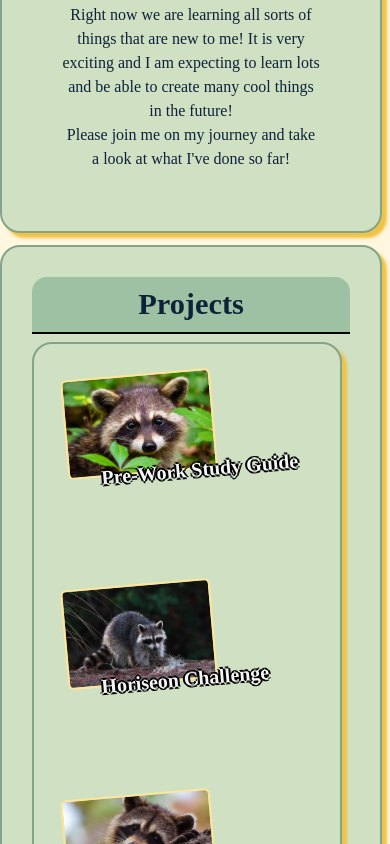
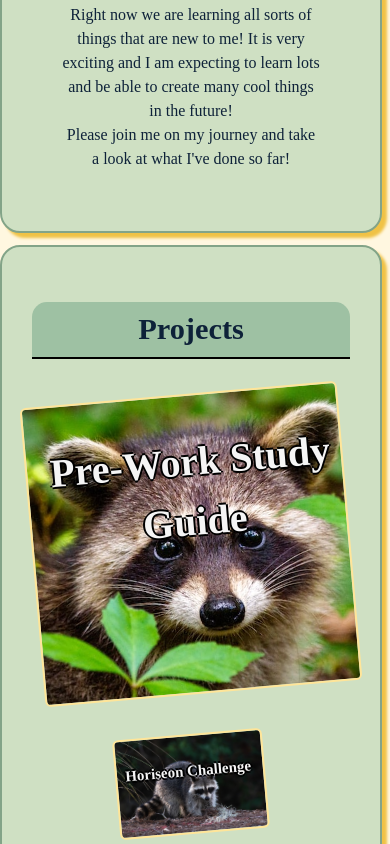
Before and after one commit to jaychan0125/Joyces-Portfolio, a plain HTML site: page index.html in a window 390 px wide. Shown: the part 1156-2000 px from the top of the page. Drawn offline with Linux system fonts and the light colour scheme.

Commit message:
adjusted first project image to be larger than the rest, also added a hover transition fade and active shadow

```diff
--- a/Assets/css/style.css
+++ b/Assets/css/style.css
@@ -1,3 +1,10 @@
+:root {
+    --raccys: "🦝";
+    --main-font-color: #0E2239;
+    --active-shadow: 5px 5px 3px #F0C245;
+
+}
+
 * {
     box-sizing: border-box;
     padding: 0;
@@ -32,15 +39,15 @@ h1 {
     content: "🦝✨";
 }
 
-nav ul {
+/* turns the navigation bar into a horizontal BAR */
+.nav-buttons {
     display: flex;
-    flex-direction: row;
     justify-content: space-between;
     list-style-type: none;
     font-weight: bolder;
 }
 
-nav ul li {
+.nav-buttons li {
     padding: 15px;
     font-size: 20px;
 }
@@ -58,34 +65,37 @@ https://codepen.io/halink0803/pen/qdVXqm */
     100% { transform: translateY(0); }
 } */
 
-a:link {
-    color: #0E2239;
+/* personally, I don't like when the colors change, so this is to keep them uniform */
+.nav-buttons a:link {
+    color: var(--main-font-color);
 }
 
-a:visited {
-    color: #0E2239;
+.nav-buttons a:visited {
+    color: var(--main-font-color);
 }
 
-a:hover {
+/* when hovering over navigation links, raccoons come help locate which link you're hovering over and the colour changes */
+.nav-buttons a:hover {
     color: #7F9C96;
     /* animation-name: bounce;
     animation-duration: 3s; */
 }
-a:hover::before {
-    content: "🦝";
+
+.nav-buttons a:hover::before {
+    content: var(--raccys);
 }
 
-a:hover::after {
-    content: "🦝";
+.nav-buttons a:hover::after {
+    content: var(--raccys);
 }
 
-a:active {
+/* when clicking on a link, a shadow appears under the selected link */
+.nav-buttons a:active {
     text-shadow: 2px 3px 3px orange;
 }
 
 figure {
     height: 300px;
-    width: 100%;
     background-image: url(../images/jaimy-van-kessel-mNIKfeyj3U4-unsplash.jpg);
     background-size: cover;
     background-position-x: center;
@@ -96,20 +106,20 @@ figure {
 section {
     height: 20%;
     padding: 30px;
-    color: #0E2239;
+    color: var(--main-font-color);
     background-color: #CFE0C3;
     border: solid 2px #83A488;
     border-radius: 20px;
     margin: 8px 8px 12px 0;
-    box-shadow: 5px 5px 3px #F0C245;
+    box-shadow: var(--active-shadow);
     display: flex;
-    flex-direction: row;
     align-items: center;
     gap: 15px
 }
 
 section h2 {
     width: 200px;
+    text-align: center;
     padding: 80px 80px 80px 50px;
     border-right: 2px solid black;
     font-size: 190%;
@@ -125,11 +135,11 @@ section p {
     height: 250px;
     width: 250px;
     border-radius: 20px;
+    object-fit: cover;
 }
 
-#projects ul {
-    width: 100%;
-    justify-content: space-evenly;
+#projects {
+    padding: 55px 30px 40px;
 }
 
 .project-list {
@@ -139,22 +149,14 @@ section p {
     align-items: center;
     align-content: space-around;
     list-style-type: none;
-    gap: 10px;
+    gap: 40px;
 
 }
 
 .boxes {
     width: 250px;
     height: 200px;
-    /* transform: rotate(-5deg);     */
     position: relative;
-}
-
-
-.boxes a {
-    color: whitesmoke;
-    /* text-align: center; */
-
 }
 
 .boxes img {
@@ -167,14 +169,21 @@ section p {
     border: 2px solid #ffe599;
     border-radius: 6px;
     transform: rotate(-5deg);
+    transition: opacity 0.5 ease-in;
 }
 
+.boxes img:hover {
+    opacity: .3;
+}
+
+.boxes img:active {
+    box-shadow: var(--active-shadow);
+}
 
 .proj-caption {
     position: absolute;
     top: 40%;
     left: 15%;
-    text-align: center;
     font-size: 20px;
     font-weight: 900;
     text-shadow: -2px 0 black, 0 2px black, 2px 0 black, 0 -2px black;
@@ -182,16 +191,41 @@ section p {
     transform: rotate(-5deg);
 }
 
-/* not working */
-.project-list ul:first-child {
-    width: 100%;
-    height: 50%;
-    font-size: 40px;
+.proj-caption:hover::before {
+    content: var(--raccys);
 }
 
-/* header and navigation bar stack for mobile screens with a display of 600px width or smaller */
+.proj-caption:hover::after {
+    content: var(--raccys);
+}
+
+/* makes the first project box bigger */
+.boxes:first-child {
+    width: 100%;
+    height: 300px;
+}
+
+#proj1 img:first-child {
+    width: 100%;
+    height: 300px;
+}
+
+#proj1 .proj-caption {
+    font-size: 40px;
+    position: static;
+    text-align: center;
+    padding-top: 12%;
+}
+
+/* for screens with a display of 600px width or smaller */
 @media screen and (max-width: 600px) {
-    header nav ul {
+    /* headers and navigation bar stack */
+    header {
+        display: block;
+        text-align: center;
+    }
+
+    .nav-buttons {
         display: block;
         text-align: center;
     }
@@ -207,10 +241,17 @@ section p {
         border-right: transparent;
         border-bottom: 2px solid black;
         border-radius: 15px 15px 0 0;
+        justify-content: center;
     }
 
     .my-pic {
         padding-top: 10px;
+    }
+
+    /* resizing project boxes for smaller screen */
+    .boxes {
+        width: 150px;
+        height: 100px;
     }
 
     .boxes img {
@@ -218,5 +259,28 @@ section p {
         height: 100px;
     }
 
+    .proj-caption {
+        font-size: 15px;
+        top: 26%;
+        left: 6%;
+    }
 
+    /* makes the first project box bigger */
+    .boxes:first-child {
+        margin-top: 35px;
+        width: 100%;
+        height: 300px;
+    }
+
+    #proj1 img:first-child {
+        width: 100%;
+        height: 300px;
+    }
+
+    #proj1 .proj-caption {
+        font-size: 40px;
+        position: static;
+        text-align: center;
+        padding-top: 12%;
+    }
 }
--- a/index.html
+++ b/index.html
@@ -7,7 +7,7 @@
     <meta name="viewport" content="width=device-width, initial-scale=1.0">
     <link rel="reset" href="./Assets/css/resets.css">
     <link rel="stylesheet" href="./Assets/css/style.css">
-    <title>Portfolio</title>
+    <title>Joyce's Portfolio</title>
     <link rel="icon" href="./Assets/images/raccoon-google-icon.png">
 </head>
 
@@ -19,7 +19,7 @@
                 <li><a href="#about-me">About Me</a></li>
                 <li><a href="#projects">Projects</a></li>
                 <li><a href="#contact-info">Contact Info</a></li>
-                <li><a href="#resume">Resume</a></li>
+                <!-- <li><a href="#resume">Resume</a></li> -->
             </ul>
         </nav>
     </header>
@@ -39,7 +39,6 @@
         </section>
         <section id="projects">
             <h2>Projects</h2>
-            <section class="project-list">
             <ul class="project-list">
                 <li id=proj1 class="boxes">
                     <a href="https://jaychan0125.github.io/prework-study-guide/" target="_blank">
@@ -59,12 +58,11 @@
                         <div class="proj-caption">Project Coming Soon!</div>
                     </a></li>
                 <li id=proj4 class="boxes"><a href="" target="_blank">
-                        <img src="./Assets/images/thomas-dils-_9zEZ7QBPiY-unsplash.jpg" alt="Photo of raccoon by Thomas Dils, used as project backdrop. Project coming soon!">
+                        <img src="./Assets/images/thomas-dils-_9zEZ7QBPiY-unsplash.jpg"
+                            alt="Photo of raccoon by Thomas Dils, used as project backdrop. Project coming soon!">
                         <div class="proj-caption">Project Coming Soon!</div>
                     </a></li>
-
             </ul>
-            </section>
         </section>
         <section id="contact-info">
             <h2>Contact Info</h2>
@@ -72,18 +70,17 @@
                 quidem repellendus, perferendis, nobis fuga inventore officia iure harum commodi natus deleniti ad,
                 laborum veniam aperiam tenetur!</p>
         </section>
-        <section id="resume">
+        <!-- <section id="resume">
             <h2>Resume</h2>
             <p>Lorem ipsum dolor sit, amet consectetur adipisicing elit. Officia, accusamus temporibus. Odit
                 voluptas
                 quidem repellendus, perferendis, nobis fuga inventore officia iure harum commodi natus deleniti ad,
                 laborum veniam aperiam tenetur!</p>
-        </section>
+        </section> -->
 
     </main>
 
-    <!-- <aside>
-    </aside> -->
+
 
     <footer>
 
```
Lines whose indentation alone changed are shown as unchanged.
